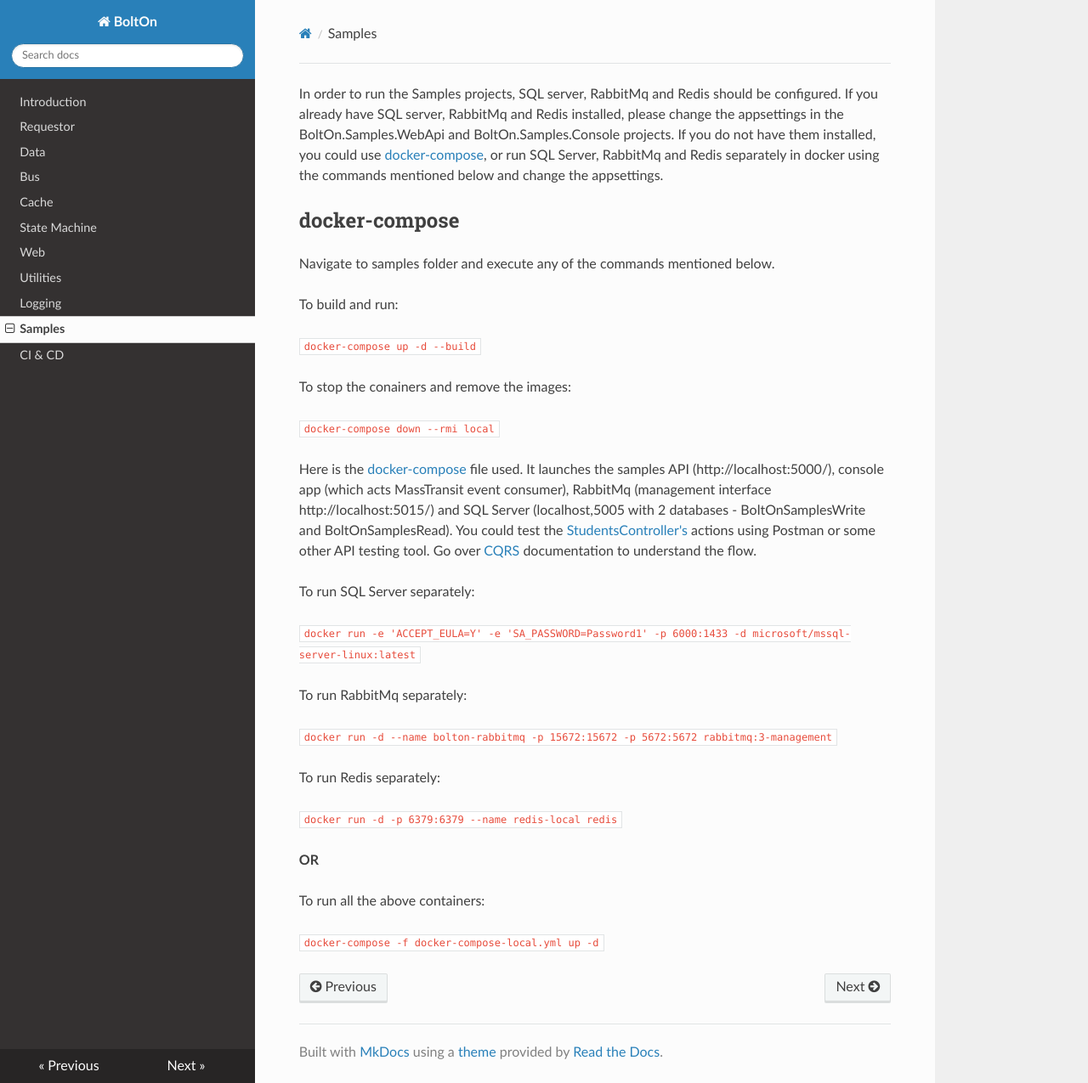
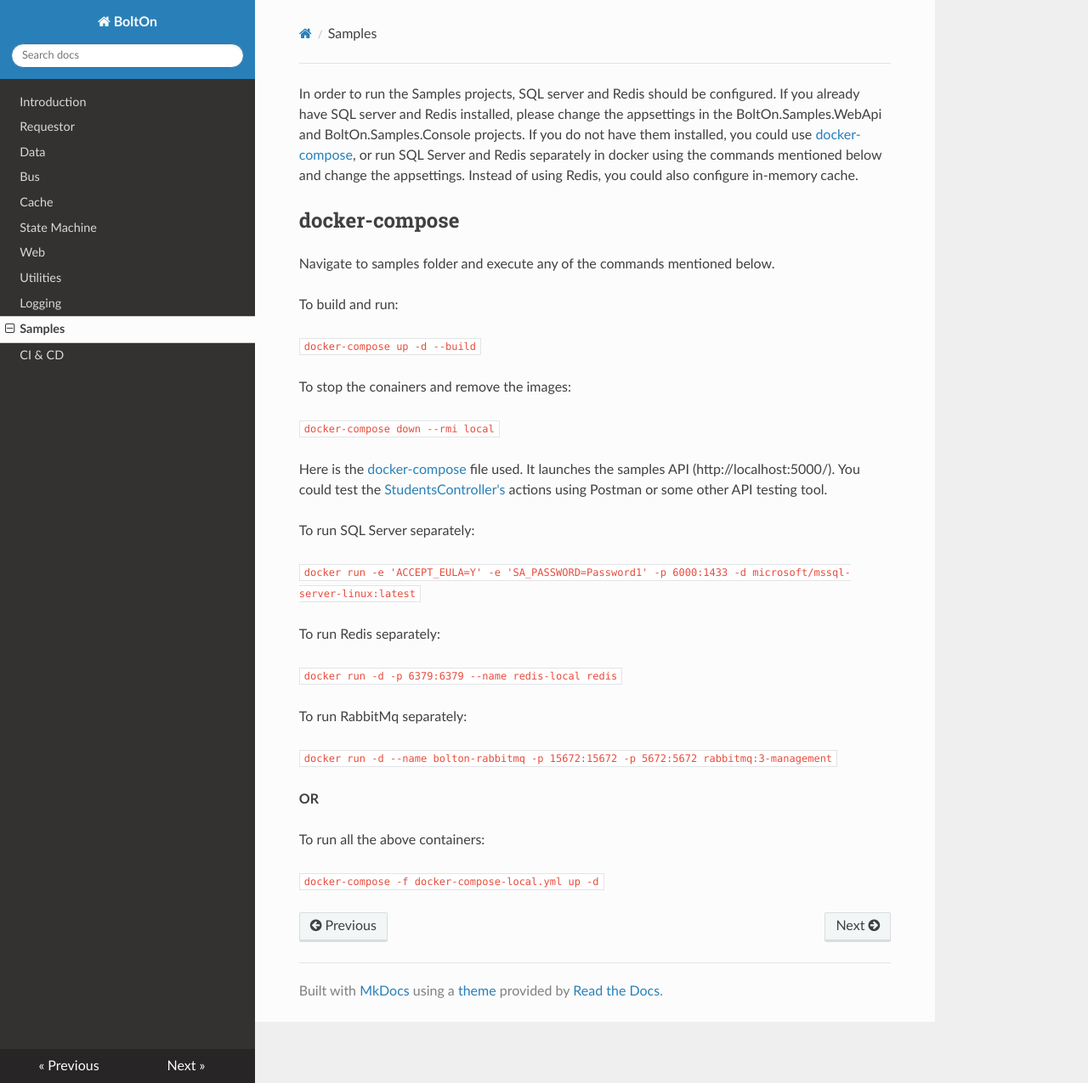
Before and after one commit to gokulm/BoltOn, an MkDocs documentation site: the page built from docs/samples.md, in a window 1280 px wide and 1275 px high. Shown: the whole window at 85% size. Built offline with MkDocs 1.6.1, drawn with Linux system fonts in a browser that asks for light colours; nearby versions of some CDN libraries.

Commit message:
updated samples docs

```diff
--- a/docs/samples.md
+++ b/docs/samples.md
@@ -1,4 +1,4 @@
-In order to run the Samples projects, SQL server, RabbitMq and Redis should be configured. If you already have SQL server, RabbitMq and Redis installed, please change the appsettings in the BoltOn.Samples.WebApi and BoltOn.Samples.Console projects. If you do not have them installed, you could use [docker-compose](#docker-compose), or run SQL Server, RabbitMq and Redis separately in docker using the commands mentioned below and change the appsettings.
+In order to run the Samples projects, SQL server and Redis should be configured. If you already have SQL server and Redis installed, please change the appsettings in the BoltOn.Samples.WebApi and BoltOn.Samples.Console projects. If you do not have them installed, you could use [docker-compose](#docker-compose), or run SQL Server and Redis separately in docker using the commands mentioned below and change the appsettings. Instead of using Redis, you could also configure in-memory cache.
 
 docker-compose
 --------------
@@ -12,19 +12,19 @@ To stop the conainers and remove the images:
 
 `docker-compose down --rmi local`
 
-Here is the [docker-compose](https://github.com/gokulm/BoltOn/blob/master/samples/docker-compose.yml) file used. It launches the samples API (http://localhost:5000/), console app (which acts MassTransit event consumer), RabbitMq (management interface http://localhost:5015/) and SQL Server (localhost,5005 with 2 databases - BoltOnSamplesWrite and BoltOnSamplesRead). You could test the [StudentsController's](https://github.com/gokulm/BoltOn/blob/master/samples/BoltOn.Samples.WebApi/Controllers/StudentsController.cs) actions using Postman or some other API testing tool. Go over [CQRS](../cqrs/#implementation) documentation to understand the flow.
+Here is the [docker-compose](https://github.com/gokulm/BoltOn/blob/master/samples/docker-compose.yml) file used. It launches the samples API (http://localhost:5000/). You could test the [StudentsController's](https://github.com/gokulm/BoltOn/blob/master/samples/BoltOn.Samples.WebApi/Controllers/StudentsController.cs) actions using Postman or some other API testing tool.
 
 To run SQL Server separately:
 
 `docker run -e 'ACCEPT_EULA=Y' -e 'SA_PASSWORD=Password1' -p 6000:1433 -d microsoft/mssql-server-linux:latest`
 
+To run Redis separately:
+
+`docker run -d -p 6379:6379 --name redis-local redis`
+
 To run RabbitMq separately:
 
 `docker run -d --name bolton-rabbitmq -p 15672:15672 -p 5672:5672 rabbitmq:3-management`
-
-To run Redis separately:
-
-`docker run -d -p 6379:6379 --name redis-local redis`
 
 **OR**
 
```
